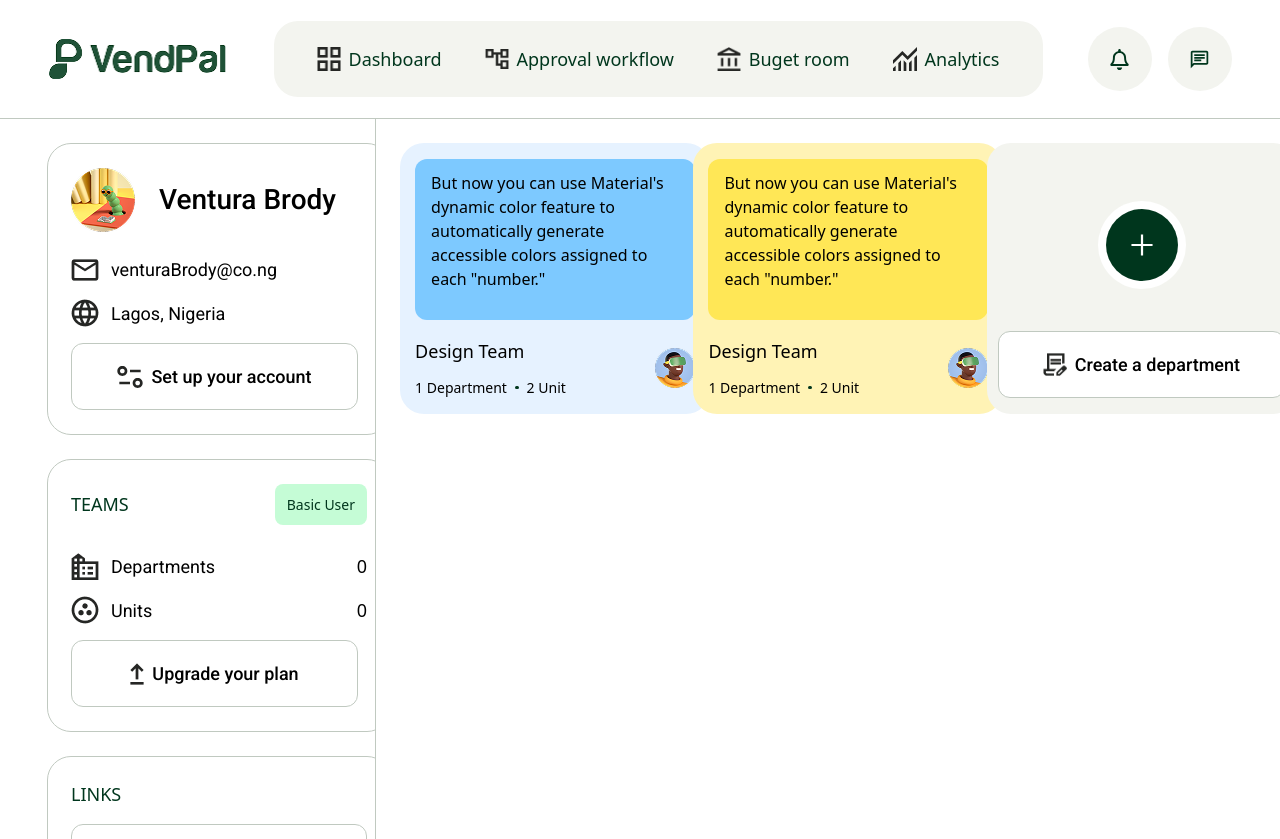
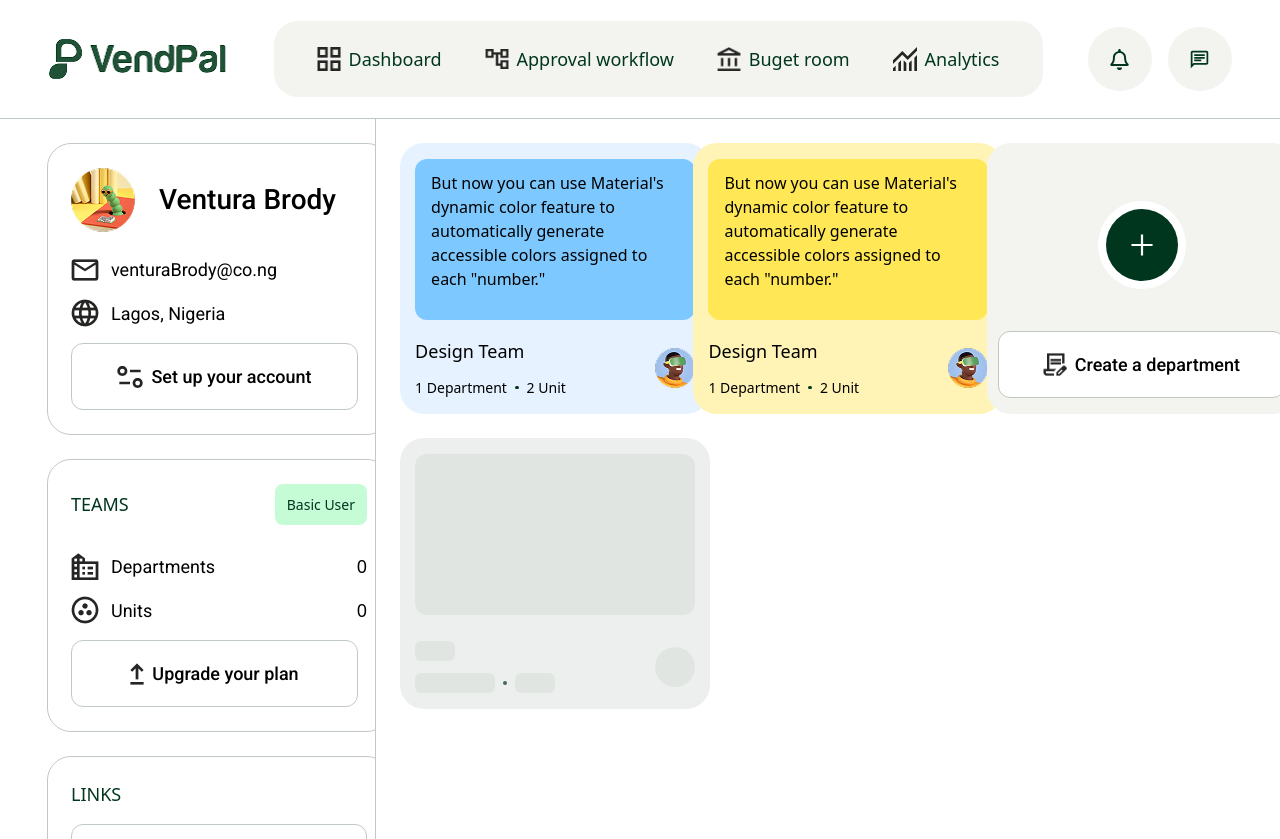
Before and after one commit to MARKOTHEDEV/mitochron, a React (Vite) app: page / in a window 1280 px wide. Built offline with nearby package versions, Linux system fonts and the light colour scheme.

Commit message:
style: added style for easyloading

```diff
--- a/src/Page/Home.tsx
+++ b/src/Page/Home.tsx
@@ -1,5 +1,6 @@
 // import { FaPlus } from "react-icons/fa";
 import { Button } from "@/components/ui/button";
+import { Skeleton } from "@/components/ui/skeleton";
 import { AiOutlinePlus } from "react-icons/ai";
 
 type TeamCardProp = {
@@ -56,7 +57,36 @@
     </div>
   );
 };
+const LoadingCard = () => {
+  return (
+    <Skeleton
+      className={`w-[310px] rounded-[24px] px-[15px] py-[16px] flex flex-col  justify-between h-[271px]`}
+      // style={{ backgroundColor: bodyColor }}
+    >
+      <Skeleton
+        className={` px-[16px] py-[12px] rounded-[12px] min-h-[161px]`}
+        // style={{
+        //   backgroundColor: contentColor,
+        // }}
+      ></Skeleton>
 
+      <div className="flex items-center justify-between">
+        <div className="flex flex-col gap-[12px] ">
+          <Skeleton className="w-[40px] h-[20px]" />
+
+          <div className="flex items-center gap-[8px] text-[14px]">
+            {/* <p>1 Department</p> */}
+            <Skeleton className="w-[80px] h-[20px]" />
+
+            <div className="w-[3.73px] h-[3.73px] bg-primary rounded" />
+            <Skeleton className="w-[40px] h-[20px]" />
+          </div>
+        </div>
+        <Skeleton className="w-[40px] h-[40px] rounded-[50%]" />
+      </div>
+    </Skeleton>
+  );
+};
 const CreateDepart = () => {
   return (
     <div className="rounded-[24px] bg-[#F3F4EF] w-[310px] h-[271px] p-[1rem] flex flex-col items-center justify-between">
@@ -94,6 +124,7 @@
         colorVariant="yellow"
       />
       <CreateDepart />
+      <LoadingCard />
     </div>
   );
 };
--- /dev/null
+++ b/src/components/ui/skeleton.tsx
@@ -0,0 +1,13 @@
+import { cn } from "@/lib/utils"
+
+function Skeleton({ className, ...props }: React.ComponentProps<"div">) {
+  return (
+    <div
+      data-slot="skeleton"
+      className={cn("bg-primary/10 animate-pulse rounded-md", className)}
+      {...props}
+    />
+  )
+}
+
+export { Skeleton }
```
